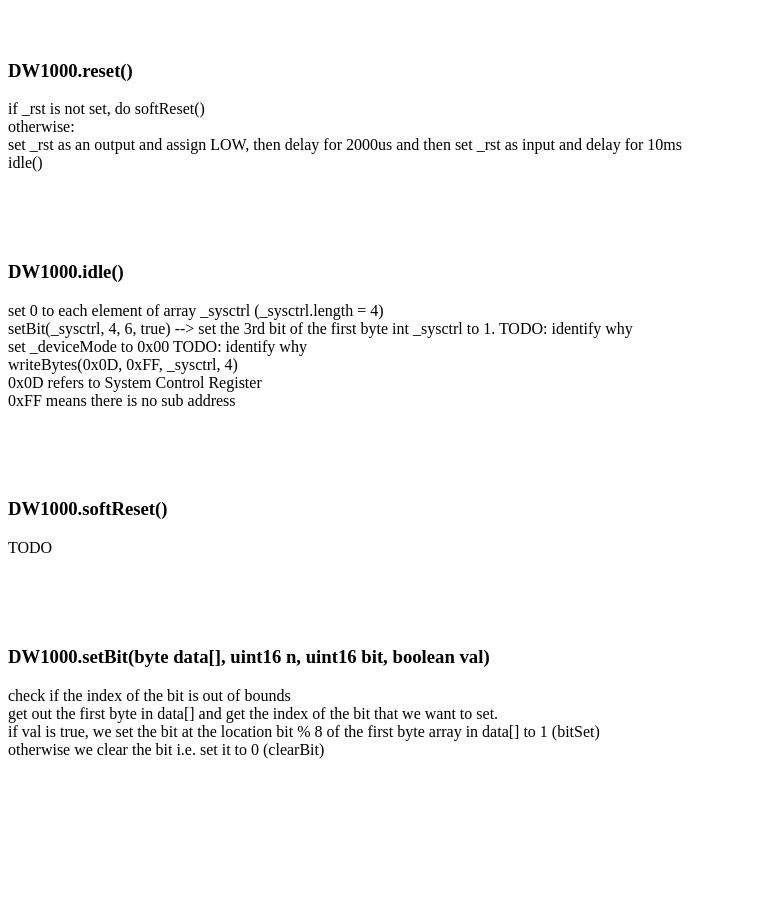
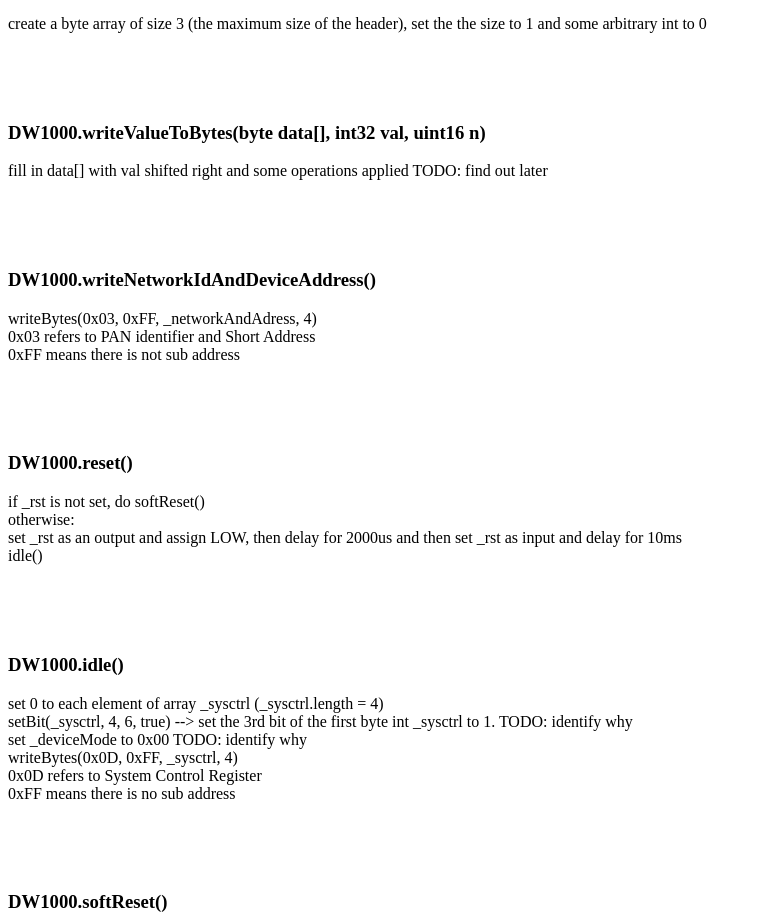
Before and after one commit to oroibala/yryskeldicom, a website: page public/dwLibrary.html in a window 1280 px wide. Shown: the part 1260-2179 px from the top of the page, without its empty margins (0-762 px from the left). Before the commit the page ends 2097 px from the top, so only its background shows below. Drawn offline with Linux system fonts and the light colour scheme.

Commit message:
update all

```diff
--- a/public/dwLibrary.html
+++ b/public/dwLibrary.html
@@ -9,6 +9,8 @@
     <h1>
         Decawave Library usage tutorial
     </h1>
+    <br><br><br>
+
     <hr>
     <h3>
        DW1000.begin(irq, rst)
@@ -31,6 +33,7 @@
     </p>
     <br><br><br>
 
+
     <h3>
         DW1000.select(ss)
     </h3>
@@ -46,6 +49,9 @@
 
     </p>
     <br><br><br>
+
+
+
     <h3>
         DW1000.enableClock(byte clock)
     </h3>
@@ -92,9 +98,29 @@
         <br>
 
     </p>
+    <br><br><br>
 
 
+    <h3>
+        DW1000.writeValueToBytes(byte data[], int32 val, uint16 n)
+    </h3>
+    <p>
+        fill in data[] with val shifted right and some operations applied TODO: find out later
+    </p>
     <br><br><br>
+
+    <h3>
+        DW1000.writeNetworkIdAndDeviceAddress()
+    </h3>
+    <p>
+        writeBytes(0x03, 0xFF, _networkAndAdress, 4)
+        <br>
+        0x03 refers to PAN identifier and Short Address
+        <br>
+        0xFF means there is not sub address
+    </p>
+    <br><br><br>
+
 
     <h3>
         DW1000.reset()
```
